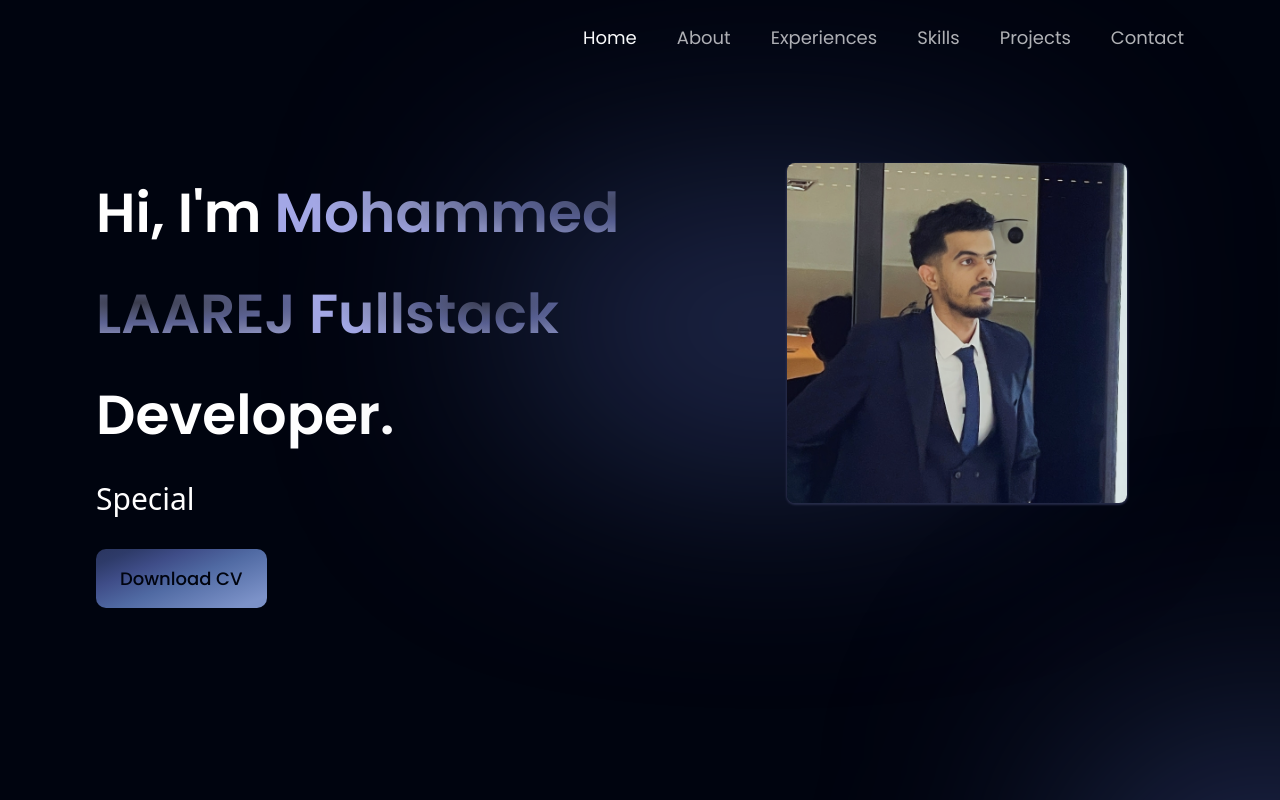
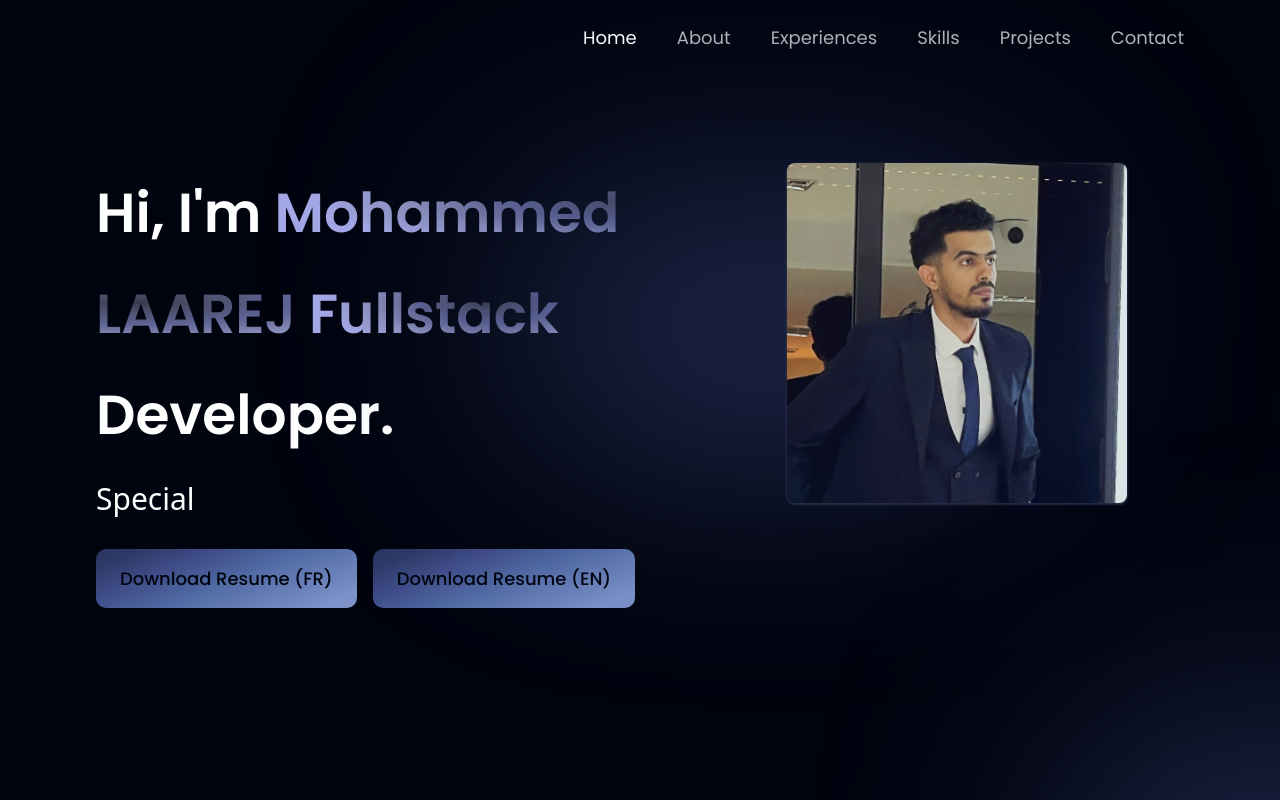
Before and after one commit to mohammedlrj/portfolio, a React (Create React App) app: page / in a window 1280 px wide. Shown: the top 800 px of the page. Built offline with nearby package versions, Linux system fonts and the light colour scheme.

Commit message:
update portfolio

```diff
--- a/src/components/Hero.jsx
+++ b/src/components/Hero.jsx
@@ -34,13 +34,28 @@ const Hero = () => {
                         />
                     </p>
 
-                    <div className="flex items-center flex-col sm:flex-row mt-8">
-                        <button type="button"
-                                className={`py-4 px-6 font-poppins font-medium text-[18px] text-primary bg-blue-gradient hover:scale-[0.99] rounded-[10px] outline-none ${styles}`}>
-                            <a href="https://drive.google.com/file/d/1hpfIiUCv3gwEF9-8yD56FO9hGfXhg7uI/view?usp=drive_link" target="_blank" rel="noopener noreferrer">
-                                Download CV</a>
-                        </button>
+                    <div className="flex items-center flex-col sm:flex-row mt-8 gap-4">
+                        {/* French CV */}
+                        <a
+                            href="https://drive.google.com/file/d/1DnQ69U3X2A0RN_TqoSb0DTGpuBdqrkG_/view?usp=drive_link"
+                            target="_blank"
+                            rel="noopener noreferrer"
+                            className={`py-4 px-6 font-poppins font-medium text-[18px] text-primary bg-blue-gradient hover:scale-[0.99] rounded-[10px] outline-none ${styles}`}
+                        >
+                            Download Resume (FR)
+                        </a>
+
+                        {/* English CV */}
+                        <a
+                            href="https://drive.google.com/file/d/1J24cRHel48YB5mOZ3sG8QHbIbDktQwnB/view?usp=drive_link"
+                            target="_blank"
+                            rel="noopener noreferrer"
+                            className={`py-4 px-6 font-poppins font-medium text-[18px] text-primary bg-blue-gradient hover:scale-[0.99] rounded-[10px] outline-none ${styles}`}
+                        >
+                            Download Resume (EN)
+                        </a>
                     </div>
+
                 </div>
 
                 {/* image section */}
--- a/src/constants/index.js
+++ b/src/constants/index.js
@@ -173,6 +173,53 @@ export const experiences = [
       "Computer Architecture : Binary Systems, Memory Storage of Objects, Advanced Computer Architecture",
       "Web Development : Basic HTML/CSS, JavaScript, PHP",
       "Databases and Information Systems : MySQL, MySQL Queries, MCD, MLD",
+    ],
+  },
+  {
+    date: "Jun 2025 - Jul 2025",
+    title: "Coding Carpincho Project – AI Code Agents Evaluation - Outlier (Freelance)",
+    text: "Comprehensive evaluation project comparing AI code agents' performance in real-world development environments. Led systematic assessment of Claude & Grok AI agents within Cursor IDE, developing rigorous evaluation methodologies and creating definitive solutions.",
+    technologies: [
+      "Evaluated and compared Claude & Grok AI code agents in the Cursor environment.",
+      "Designed prompts to reveal model limitations within real-world code repositories.",
+      "Built evaluation rubrics (High-Level Intent, Low-Level Key Facts, Negative Rubrics) to formally measure model responses.",
+      "Produced golden patches (final solutions) by correcting and optimizing repository code.",
+      "Created structured analyses and feedback to improve AI reliability for coding workflows.",
+    ],
+  },
+  {
+    date: "May 2025 - Jun 2025",
+    title: "AndromedaUI Project – Reviewer (Prompt Evaluator) - Outlier (Freelance)",
+    text: "Quality assurance and evaluation role focused on assessing contributions from other team members. Applied strict standards for quality, clarity, and technical relevance to support continuous improvement of prompts and AI model training processes.",
+    technologies: [
+      "Assessed work from other contributors by comparing prompts, generated outputs, and overall quality.",
+      "Delivered detailed written feedback to support continuous improvement of prompts and AI model training.",
+      "Applied strict standards of clarity, quality, and technical relevance.",
+      "Evaluated proposed solutions for accuracy and implementation feasibility.",
+      "Contributed to AI model training improvement through systematic review processes.",
+    ],
+  },
+  {
+    date: "Apr 2025 - May 2025",
+    title: "AndromedaUI Project – Attempter (Prompt Engineer & Developer) - Outlier (Freelance)",
+    text: "AI-powered web development role focused on crafting complex technical prompts to interact with advanced language models. Analyzed model outputs to assess relevance, coherence, and accuracy while proposing improvements and rewriting prompts to enhance performance.",
+    technologies: [
+      "Crafted complex technical prompts to interact with advanced AI models (LLMs).",
+      "Analyzed model outputs to assess relevance, coherence, and accuracy.",
+      "Proposed improvements and rewrote prompts or returned code to enhance model performance.",
+      "Worked on technically oriented projects involving TypeScript, React, Next.js, and Tailwind CSS.",
+      "Built and optimized features using modern web development frameworks.",
+    ],
+  },
+  {
+    date: "Dec 2024 - Present",
+    title: "Web Developer (Freelance)",
+    text: "Independent web developer based in Oujda, Morocco, specializing in custom website creation for French clients. Expertise in end-to-end web project management, from initial concept to final deployment, including SEO optimization and performance compliance.",
+    technologies: [
+      "Designed and developed websites using WordPress and Elementor for French clients.",
+      "Managed the full development cycle: domain name acquisition, hosting setup, configuration, UI/UXdesign, SEO optimization, and Google indexing.",
+      "Handled communication and project management independently, maintaining direct contact with clients.",
+      "Ensured site performance, accessibility, and visibility on search engines.",
     ],
   },
   {
```
